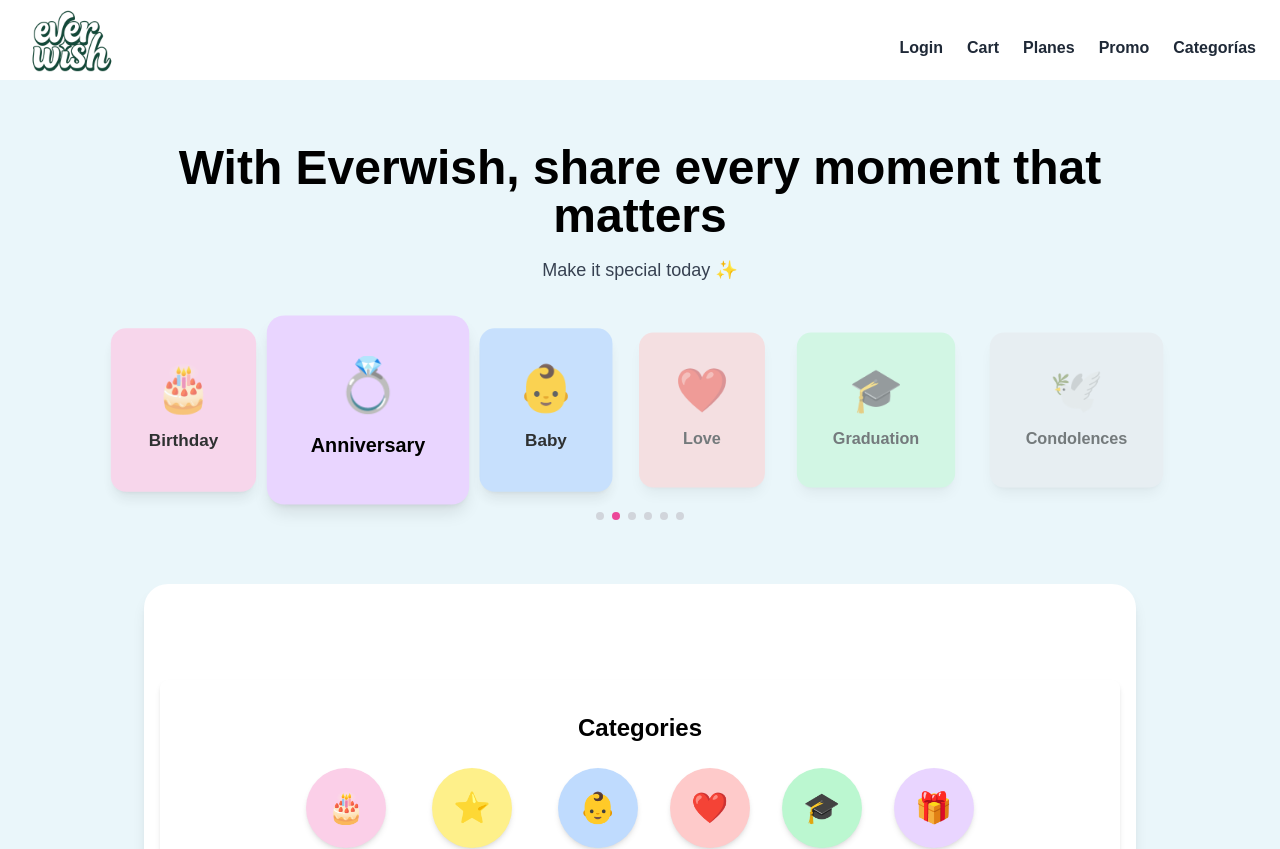
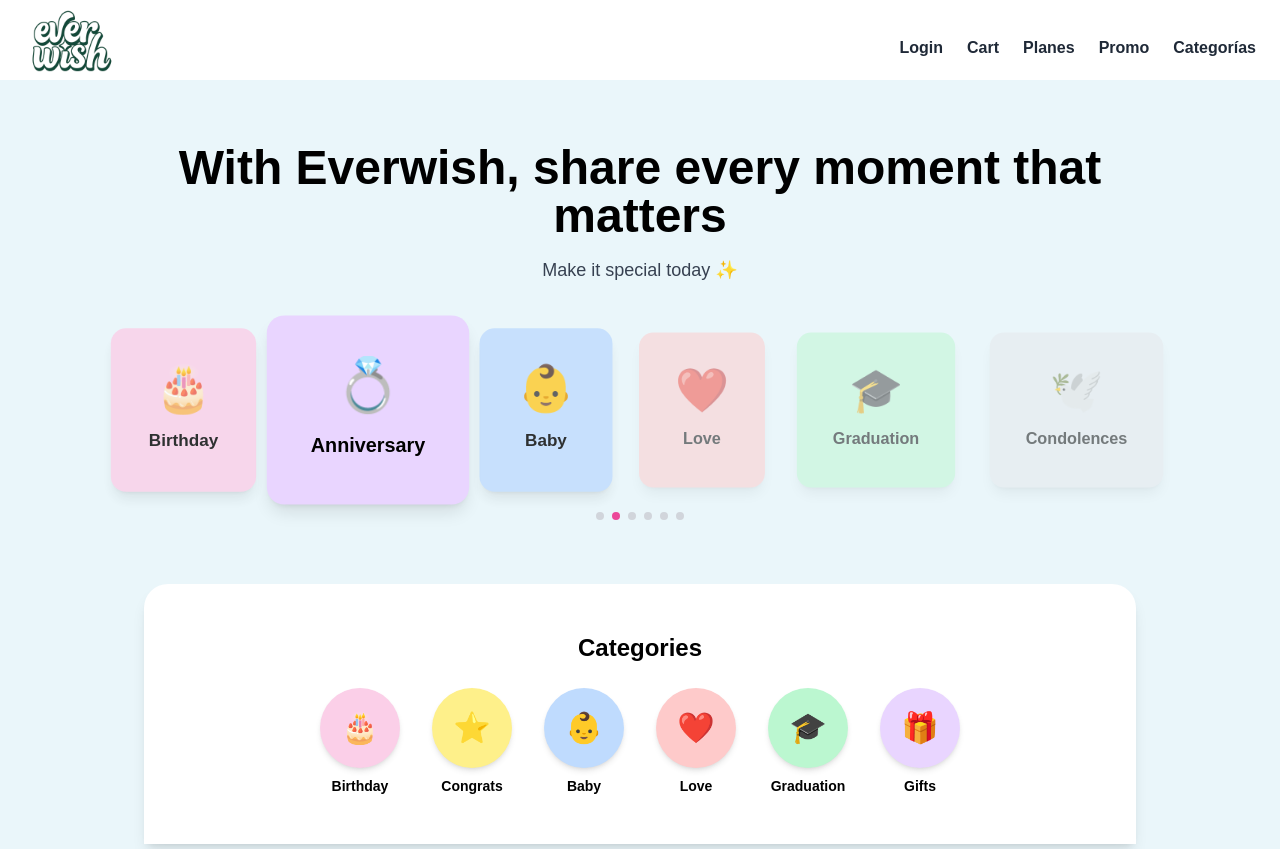
Before and after one commit to everwishhq-commits/EverWish, a Next.js app: page / in a window 1280 px wide. Shown: the top 849 px of the page. Built offline with nearby package versions, Linux system fonts and the light colour scheme.

Commit message:
Update categories.js

```diff
--- a/app/components/categories.js
+++ b/app/components/categories.js
@@ -1,17 +1,17 @@
 "use client";
 
 const categories = [
-  { name: "Birthday", color: "bg-pink-200", icon: "🎂" },
-  { name: "Congratulations", color: "bg-yellow-200", icon: "⭐" },
-  { name: "Baby", color: "bg-blue-200", icon: "👶" },
-  { name: "Love", color: "bg-red-200", icon: "❤️" },
-  { name: "Graduation", color: "bg-green-200", icon: "🎓" },
-  { name: "Gifts", color: "bg-purple-200", icon: "🎁" },
+  { name: "Birthday", color: "bg-pink-200", emoji: "🎂" },
+  { name: "Congrats", color: "bg-yellow-200", emoji: "⭐" },
+  { name: "Baby", color: "bg-blue-200", emoji: "👶" },
+  { name: "Love", color: "bg-red-200", emoji: "❤️" },
+  { name: "Graduation", color: "bg-green-200", emoji: "🎓" },
+  { name: "Gifts", color: "bg-purple-200", emoji: "🎁" },
 ];
 
 export default function Categories() {
   return (
-    <div className="bg-white p-8 rounded-lg shadow-md mt-12">
+    <div>
       <h2 className="text-2xl font-bold mb-6">Categories</h2>
       <div className="flex flex-wrap justify-center gap-8">
         {categories.map((cat, i) => (
@@ -19,7 +19,7 @@ export default function Categories() {
             <div
               className={`w-20 h-20 ${cat.color} rounded-full flex items-center justify-center shadow-md text-3xl`}
             >
-              {cat.icon}
+              {cat.emoji}
             </div>
             <p className="mt-2 text-sm font-semibold">{cat.name}</p>
           </div>
```
